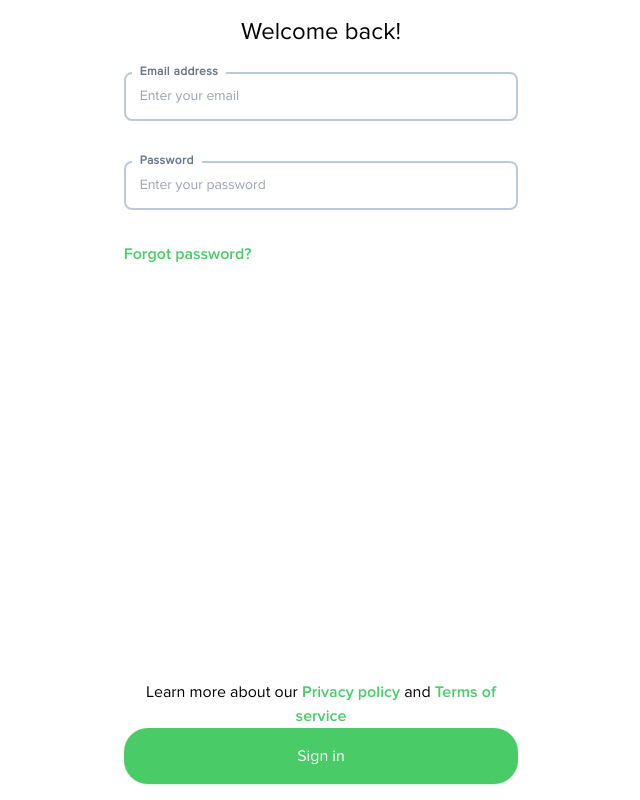
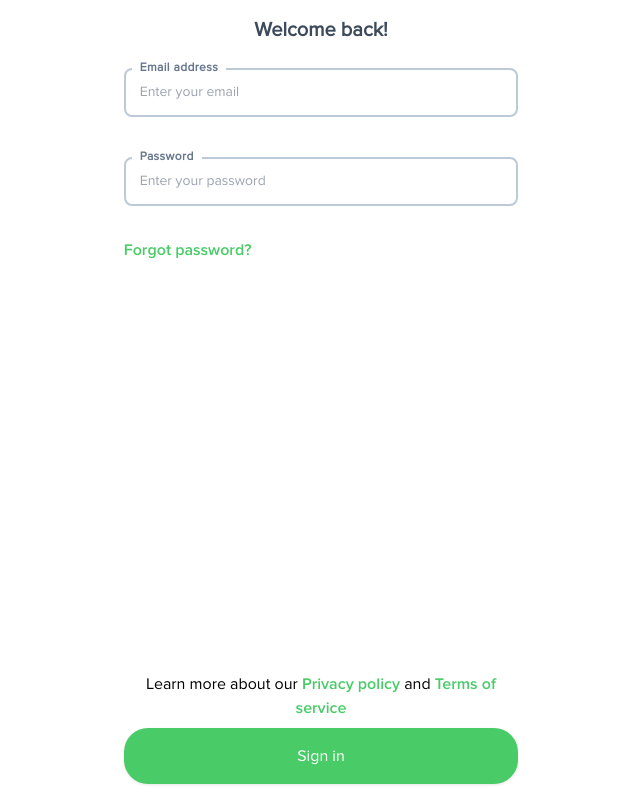
Before and after one commit to clients-projects/uphold1-front, a React app: page / in a window 1280 px wide. Shown: the whole page, without its empty margins (319-959 px from the left). Built offline with nearby package versions, Linux system fonts and the light colour scheme.

Commit message:
working on input login form

```diff
--- a/src/components/Form.jsx
+++ b/src/components/Form.jsx
@@ -63,7 +63,7 @@ const Form = (props) => {
                 onSubmit={handleSubmit}
             >
                 <div>
-                    <h2 className='font-medium text-center mb-4 text-2xl'>
+                    <h2 className='font-semibold text-center mb-4 text-[#3d4a5b]'>
                         Welcome back!
                     </h2>
                     <div className='relative input-box'>
@@ -108,7 +108,7 @@ const Form = (props) => {
                     </div>
                 </div>
                 <div className='grid content-end'>
-                    <p className='text-center'>
+                    <p className='text-center py-2'>
                         Learn more about our{' '}
                         <span className='text-[#49cc68] font-ProximaNovaSemibold'>
                             Privacy policy
--- a/src/styles/styles.css
+++ b/src/styles/styles.css
@@ -35,7 +35,7 @@
 
 .sign-in-input:focus + .input-label{
 
-    color: rgb(61, 74, 91) !important;
+    color: #3d4a5b !important;
 }
 
 
```
